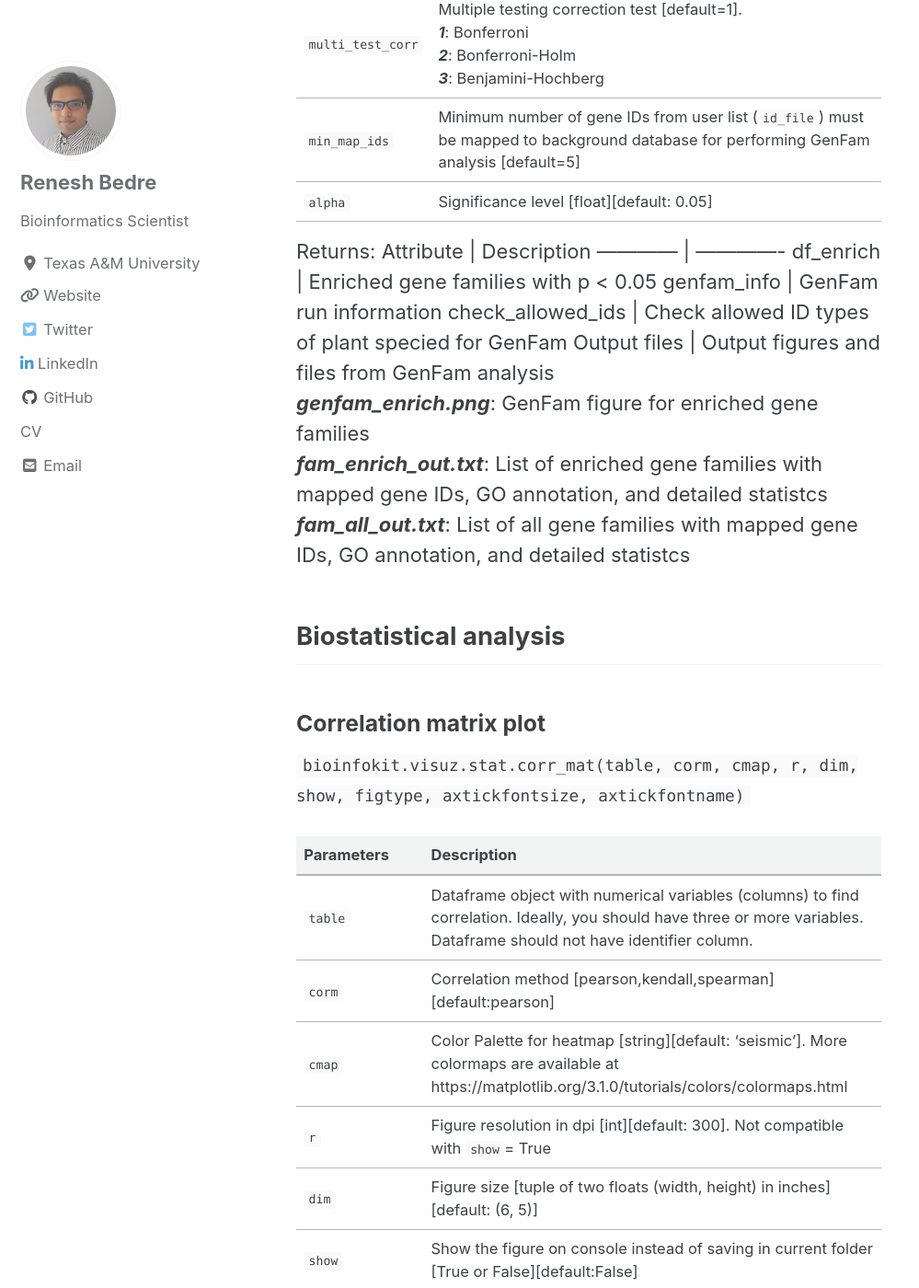
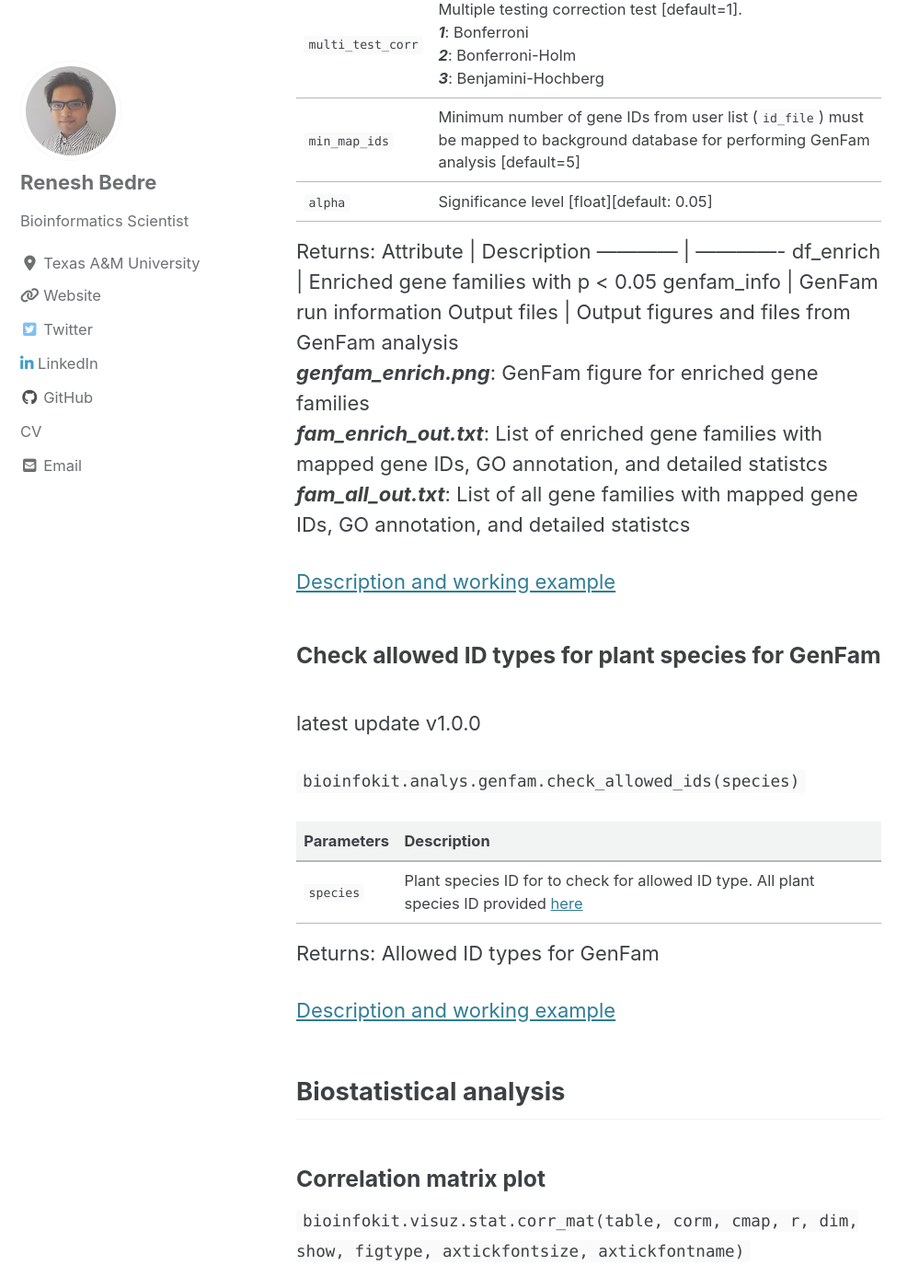
Before and after one commit to reneshbedre/reneshbedre.github.io, a Jekyll site: the page built from _posts/2020-03-11-howtoinstall.md, in a window 1280 px wide and 1400 px high, scrolled down 29324 px. Shown: the whole window at 92% size, without its empty margins (0-999 px from the left). Built offline with Jekyll 4.4.1, drawn with Linux system fonts in a browser that asks for light colours; cached includes are drawn as plain includes; nearby versions of some CDN libraries; a style sheet for code colours, icons or effects is not loaded; some of the changed text lies outside the part shown.

Commit message:
genfam post added

```diff
--- a/_posts/2020-03-11-howtoinstall.md
+++ b/_posts/2020-03-11-howtoinstall.md
@@ -724,9 +724,24 @@ Attribute | Description
 ------------ | -------------
 df_enrich | Enriched gene families with p < 0.05
 genfam_info | GenFam run information
-check_allowed_ids | Check allowed ID types of plant specied for GenFam
 Output files | Output figures and files from GenFam analysis <br> <strong><em>genfam_enrich.png</em></strong>: GenFam figure for enriched gene families <br> <strong><em>fam_enrich_out.txt</em></strong>: List of enriched gene families with mapped gene IDs, GO annotation, and detailed statistcs <br> <strong><em>fam_all_out.txt</em></strong>: List of all gene families with mapped gene IDs, GO annotation, and detailed statistcs
 
+<a href="https://reneshbedre.github.io/blog/genfam.html" target="_blank">Description and working example</a>
+
+### Check allowed ID types for plant species for GenFam
+
+latest update v1.0.0
+
+`bioinfokit.analys.genfam.check_allowed_ids(species)`
+
+Parameters | Description
+------------ | -------------
+`species` | Plant species ID for to check for allowed ID type. All plant species ID provided [here](/assets/posts/genfam/genfam_species_id.md)
+
+Returns:
+Allowed ID types for GenFam
+
+<a href="https://reneshbedre.github.io/blog/genfam.html" target="_blank">Description and working example</a>
 
 ## Biostatistical analysis
 
```
Also changed, not shown: other parts of _posts/2020-03-11-howtoinstall.md (+2 -2 lines).
